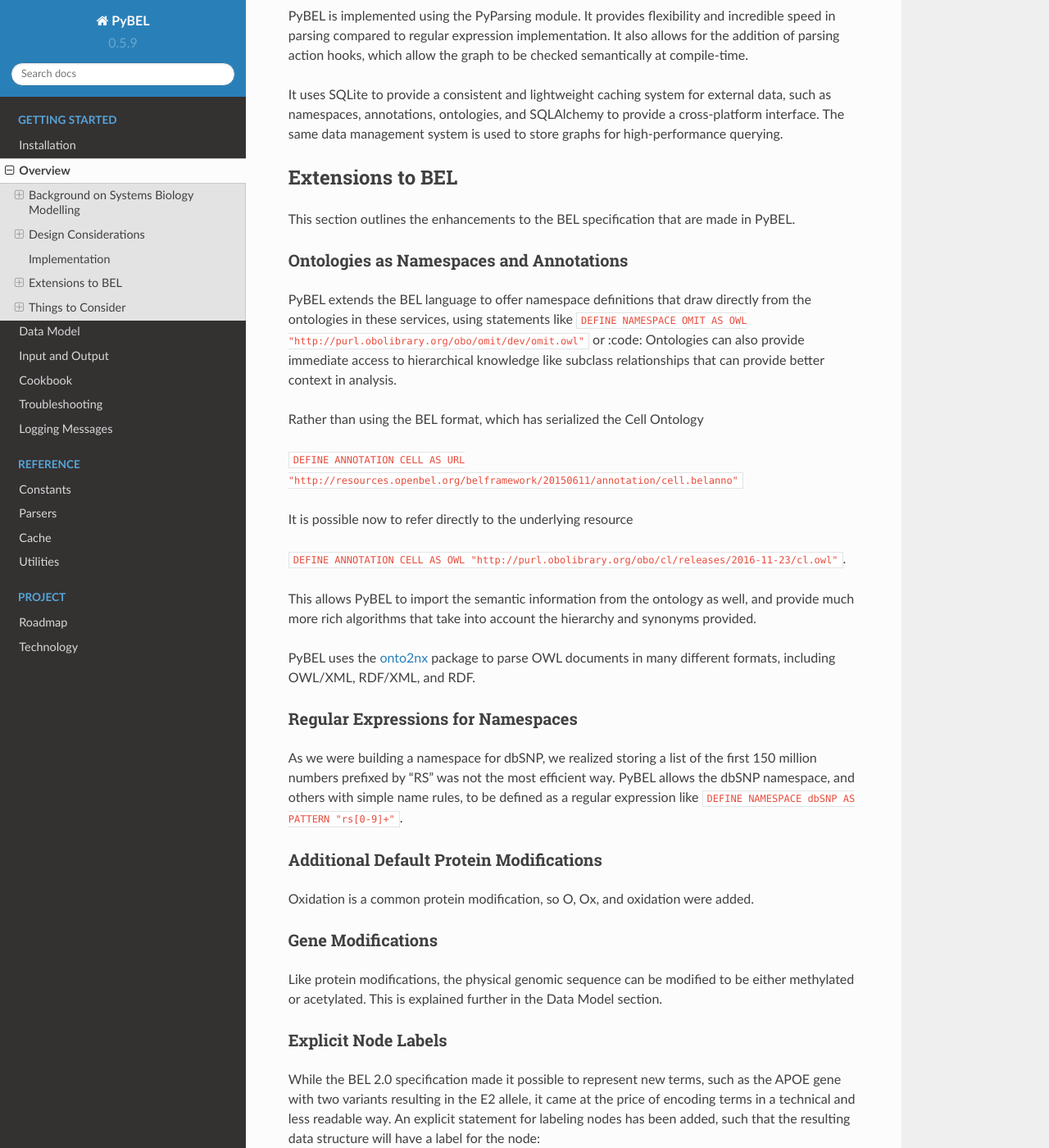
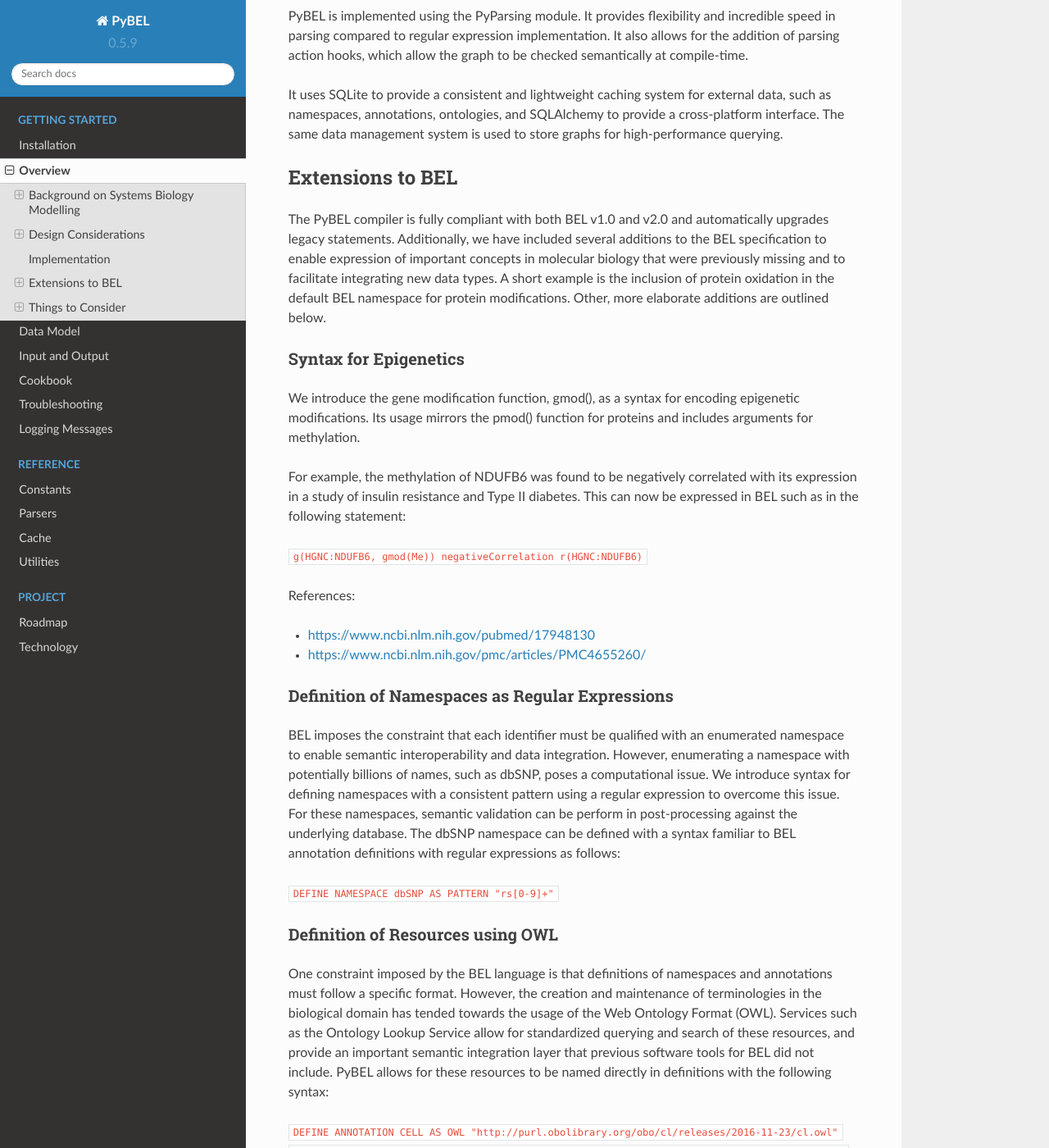
Before and after one commit to pybel/pybel, a Sphinx documentation site: the page built from docs/source/overview.rst, in a window 1280 px wide and 1400 px high, scrolled down 1653 px. Shown: the whole window at 82% size. Built offline with Sphinx 7.4.7 and the Read the Docs theme 2.0.0, drawn with Linux system fonts in a browser that asks for light colours; some of the changed text lies outside the part shown.

Commit message:
Update overview

```diff
--- a/docs/source/overview.rst
+++ b/docs/source/overview.rst
@@ -74,44 +74,54 @@
 
 Extensions to BEL
 -----------------
-This section outlines the enhancements to the BEL specification that are made in PyBEL.
+The PyBEL compiler is fully compliant with both BEL v1.0 and v2.0 and automatically upgrades legacy statements.
+Additionally, we have included several additions to the BEL specification to enable expression of important concepts
+in molecular biology that were previously missing and to facilitate integrating new data types. A short example is the
+inclusion of protein oxidation in the default BEL namespace for protein modifications. Other, more elaborate additions
+are outlined below.
 
-Ontologies as Namespaces and Annotations
-~~~~~~~~~~~~~~~~~~~~~~~~~~~~~~~~~~~~~~~~
-PyBEL extends the BEL language to offer namespace definitions that draw directly from the ontologies in these services,
-using statements like :code:`DEFINE NAMESPACE OMIT AS OWL "http://purl.obolibrary.org/obo/omit/dev/omit.owl"` or
-:code:
-Ontologies can also provide immediate access to hierarchical knowledge like subclass relationships that can provide
-better context in analysis.
+Syntax for Epigenetics
+~~~~~~~~~~~~~~~~~~~~~~
+We introduce the gene modification function, gmod(), as a syntax for encoding epigenetic modifications. Its usage
+mirrors the pmod() function for proteins and includes arguments for methylation.
 
-Rather than using the BEL format, which has serialized the Cell Ontology
+For example, the methylation of NDUFB6 was found to be negatively correlated with its expression in a study of insulin
+resistance and Type II diabetes. This can now be expressed in BEL such as in the following statement:
 
-``DEFINE ANNOTATION CELL AS URL "http://resources.openbel.org/belframework/20150611/annotation/cell.belanno"``
+``g(HGNC:NDUFB6, gmod(Me)) negativeCorrelation r(HGNC:NDUFB6)``
 
-It is possible now to refer directly to the underlying resource
+References:
 
-``DEFINE ANNOTATION CELL AS OWL "http://purl.obolibrary.org/obo/cl/releases/2016-11-23/cl.owl"``.
+- https://www.ncbi.nlm.nih.gov/pubmed/17948130
+- https://www.ncbi.nlm.nih.gov/pmc/articles/PMC4655260/
+
+Definition of Namespaces as Regular Expressions
+~~~~~~~~~~~~~~~~~~~~~~~~~~~~~~~~~~~~~~~~~~~~~~~
+BEL imposes the constraint that each identifier must be qualified with an enumerated namespace to enable semantic
+interoperability and data integration. However, enumerating a namespace with potentially billions of names, such as
+dbSNP, poses a computational issue. We introduce syntax for defining namespaces with a consistent pattern using a
+regular expression to overcome this issue. For these namespaces, semantic validation can be perform in post-processing
+against the underlying database. The dbSNP namespace can be defined with a syntax familiar to BEL annotation
+definitions with regular expressions as follows:
+
+``DEFINE NAMESPACE dbSNP AS PATTERN "rs[0-9]+"``
+
+Definition of Resources using OWL
+~~~~~~~~~~~~~~~~~~~~~~~~~~~~~~~~~
+One constraint imposed by the BEL language is that definitions of namespaces and annotations must follow a specific
+format. However, the creation and maintenance of terminologies in the biological domain has tended towards the usage
+of the Web Ontology Format (OWL). Services such as the Ontology Lookup Service allow for standardized querying and
+search of these resources, and provide an important semantic integration layer that previous software tools for BEL
+did not include. PyBEL allows for these resources to be named directly in definitions with the following syntax:
+
+``DEFINE ANNOTATION CELL AS OWL "http://purl.obolibrary.org/obo/cl/releases/2016-11-23/cl.owl"``
+``DEFINE NAMESPACE DO AS OWL "http://purl.obolibrary.org/obo/doid/releases/2017-05-05/doid.owl"``
 
 This allows PyBEL to import the semantic information from the ontology as well, and provide much more rich
 algorithms that take into account the hierarchy and synonyms provided.
 
 PyBEL uses the `onto2nx <https://github.com/cthoyt/onto2nx>`_ package to parse OWL documents in many different
 formats, including OWL/XML, RDF/XML, and RDF.
-
-Regular Expressions for Namespaces
-~~~~~~~~~~~~~~~~~~~~~~~~~~~~~~~~~~
-As we were building a namespace for dbSNP, we realized storing a list of the first 150 million numbers prefixed by "RS"
-was not the most efficient way. PyBEL allows the dbSNP namespace, and others with simple name rules, to be defined
-as a regular expression like :code:`DEFINE NAMESPACE dbSNP AS PATTERN "rs[0-9]+"`.
-
-Additional Default Protein Modifications
-~~~~~~~~~~~~~~~~~~~~~~~~~~~~~~~~~~~~~~~~
-Oxidation is a common protein modification, so O, Ox, and oxidation were added.
-
-Gene Modifications
-~~~~~~~~~~~~~~~~~~
-Like protein modifications, the physical genomic sequence can be modified to be either methylated or acetylated. This
-is explained further in the Data Model section.
 
 Explicit Node Labels
 ~~~~~~~~~~~~~~~~~~~~
```
